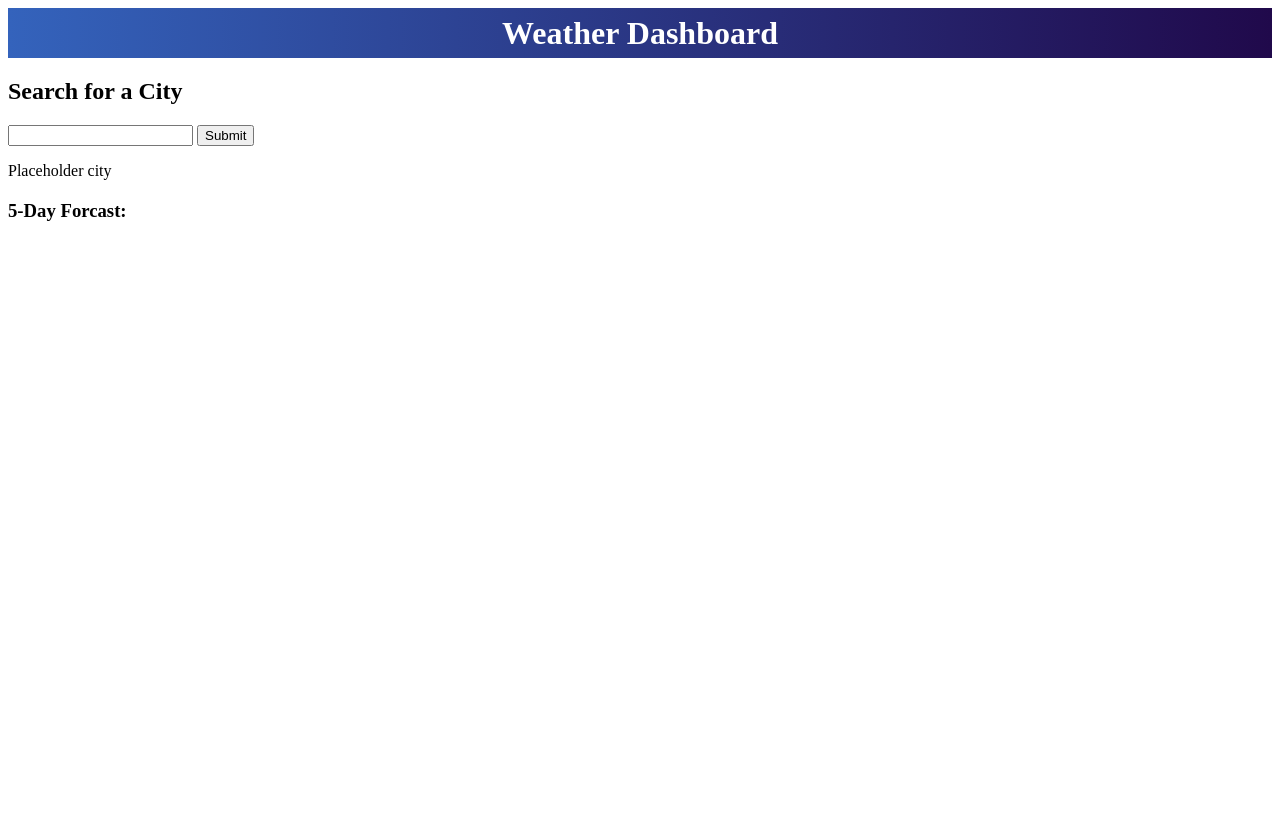
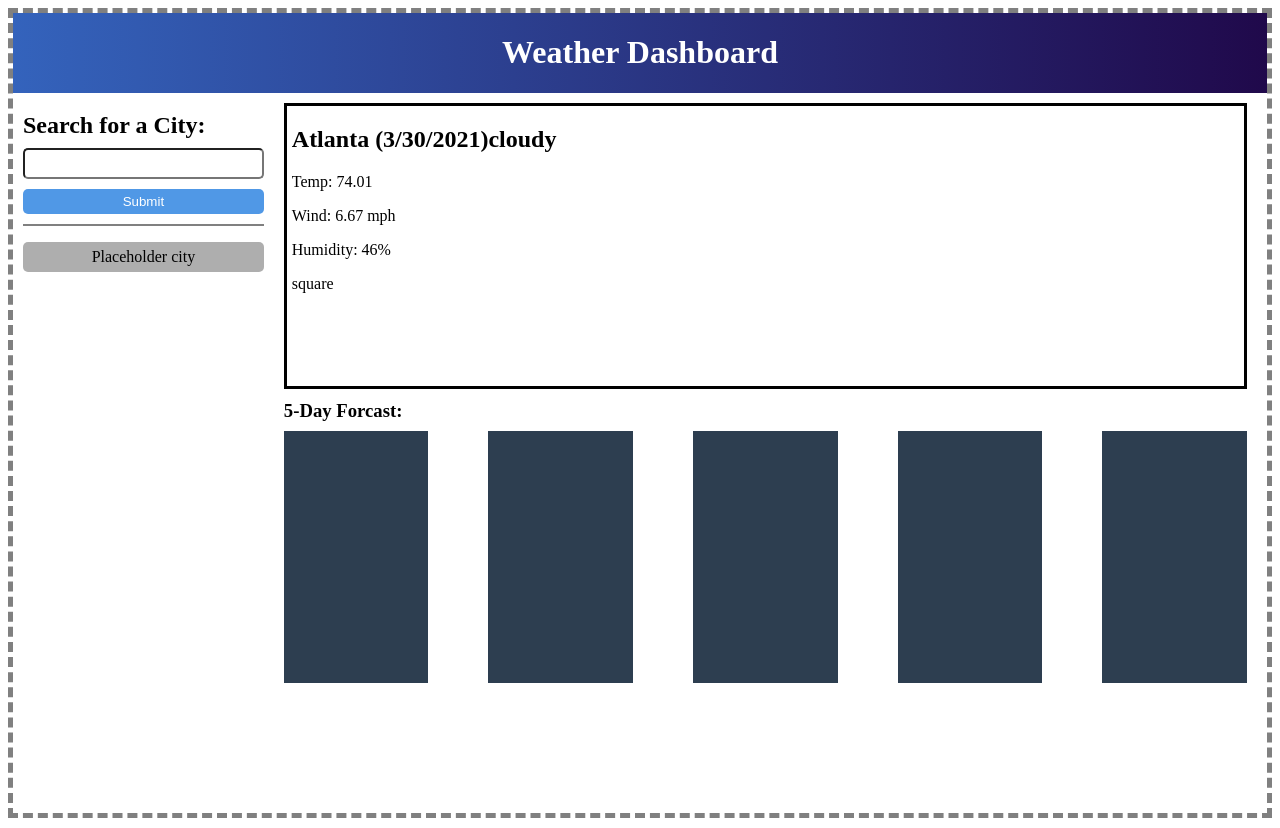
Before and after one commit to joe-toni/S6-HW-WEATHER-DASHBOARD, a plain HTML site: page index.html in a window 1280 px wide. Before the commit the page ends 800 px from the top, so only its background shows below. Drawn offline with Linux system fonts and the light colour scheme.

Commit message:
Finished styling meant to get the frame work as close to the given example as possible

```diff
--- a/index.html
+++ b/index.html
@@ -8,30 +8,39 @@
     <title>Weather Dashboard</title>
 </head>
 <body>
-    <!--header section sould just contain the title of the page and be styled to white text with a gradiant background-->
+    <!--Header section will only contain the page title-->
     <header>
         <h1>Weather Dashboard</h1>
     </header>
+    <!--This section div will contain both the main content search results and the aside search bar-->
     <div class = "contentContainer">
         <aside>
             <div class = "searchSetup">
-                <h2>Search for a City</h2>
+                <h2>Search for a City:</h2>
                 <form class = "searchInput">
-                    <input type="text">
-                    <input type="submit">
+                    <input type="text"class = "searchBar">
+                    <input type="submit" class = "searchBtn">
                 </form>
             </div>
             <div class = "seachHistory">
                 <p class =  "savedCity"> Placeholder city</p>
+                <p></p>
+                <p></p>
+                <p></p>
+                <p></p>
+                <p></p>
+                <p></p>
+                <p></p>
+
             </div>
         </aside>
         <main>
             <div class = "searchResults">
-                <h2 class = "city"></h2>
-                <p class = "temperature"></p>
-                <p class = "windSpeed"></p>
-                <p class = "humidity"></p>
-                <p class = "uvIndex"></p>
+                <h2 class = "city">Atlanta (3/30/2021)cloudy</h2>
+                <p class = "temperature">Temp: 74.01</p>
+                <p class = "windSpeed">Wind: 6.67 mph</p>
+                <p class = "humidity"> Humidity: 46%</p>
+                <p class = "uvIndex">square</p>
             </div>
             <div class = "forcast">
                 <h3>5-Day Forcast:</h3>
--- a/sources/style.css
+++ b/sources/style.css
@@ -1,10 +1,24 @@
+/*Set up all the colors used in the demo as root variables for easier reference later on*/
     :root
     {
         --title-blue-dark: rgb(32, 9, 75);
         --title-blue-light: rgb(52, 99, 188);
         --search-blue: rgb(80, 152, 230);
         --day-blue: rgb(45, 62, 80);
+        --solid-grey: rgb(128, 128, 128);
+        --light-grey: rgb(174, 174, 174);
 
+    }
+/**/
+
+/*Assigned a calculated height to the body as the whole page container to allow easier designation of portions
+to each contained section*/
+    body
+    {
+        display: flex;
+        height: 100vh;
+        border: 5px dashed grey;
+        flex-direction: column;
     }
 
     header
@@ -13,7 +27,103 @@ header
         justify-content: center;
         align-items: center;
         width: 100%;
-    height: 50px;
+        height: 10%;
         background-image: linear-gradient(to right, var(--title-blue-light), var(--title-blue-dark));
         color: white;
     }
+/**/
+
+/*This is where styling for the main content begins*/
+    .contentContainer
+    {
+        padding: 10px;
+        display: flex;
+        height: 90%;
+    }
+/**/
+
+/*This portion of styling is designated for side bar type search function*/
+    /*This portions styles the search function title and form input*/
+        aside
+        {
+            flex-basis: 20%;
+            padding: 0 10px 0 0;
+        }
+
+        aside h2
+        {
+            line-height: 5px;
+        }
+
+        form
+        {
+            display: flex;
+            flex-direction: column;
+            border-bottom: 2px solid var(--solid-grey);
+        }
+
+        input
+        {
+            height: 25px;
+            border-radius: 5px;
+            margin: 0 0 10px 0;
+        }
+
+        .searchBtn
+        {
+            color:white;
+            border: none;
+            background-color: var(--search-blue);
+        }
+    /*Styling for the search history portion of the aside bar*/
+            .savedCity
+        {
+            text-align: center;
+            line-height: 30px;
+            height: 30px;
+            border-radius: 5px;
+            width: 100%;
+            background-color: var(--light-grey);
+        }
+/**/
+
+/*This is where styling for both the search results and the 5 day for cast Begins*/
+    /*Styling for the search results container*/
+        main
+            {
+                padding: 0 10px;
+                flex-basis: 80%;
+            }
+
+        .searchResults
+        {
+            padding: 0 0 0 5px;
+            border: 3px solid black;
+            height: 40%;
+        }
+    /*This container styles the divisions of each forcast day container*/
+        .forcast
+        {
+            height: 60%;
+        }
+
+        .forcast h3
+        {
+            line-height: 5px;
+            height: 1%;
+        }
+
+        .daysContainer
+        {
+            display: flex;
+            justify-content: space-between;
+            height: 60% ;
+        }
+
+        .dayDisplay
+        {
+            background-color: var(--day-blue);
+            height: 100%;
+            width: 15%;
+        }
+/**/
```
Lines whose indentation alone changed are shown as unchanged.
